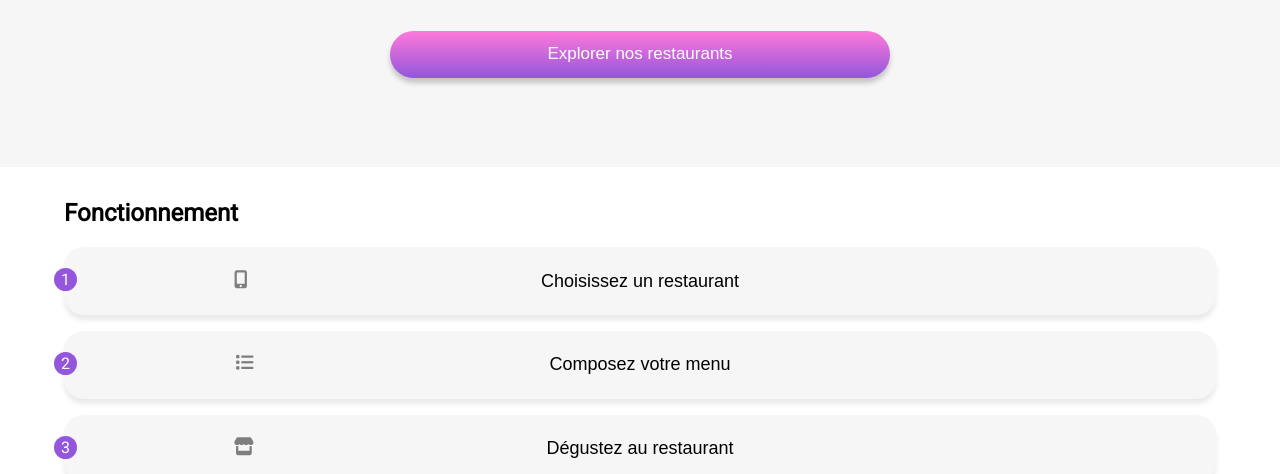
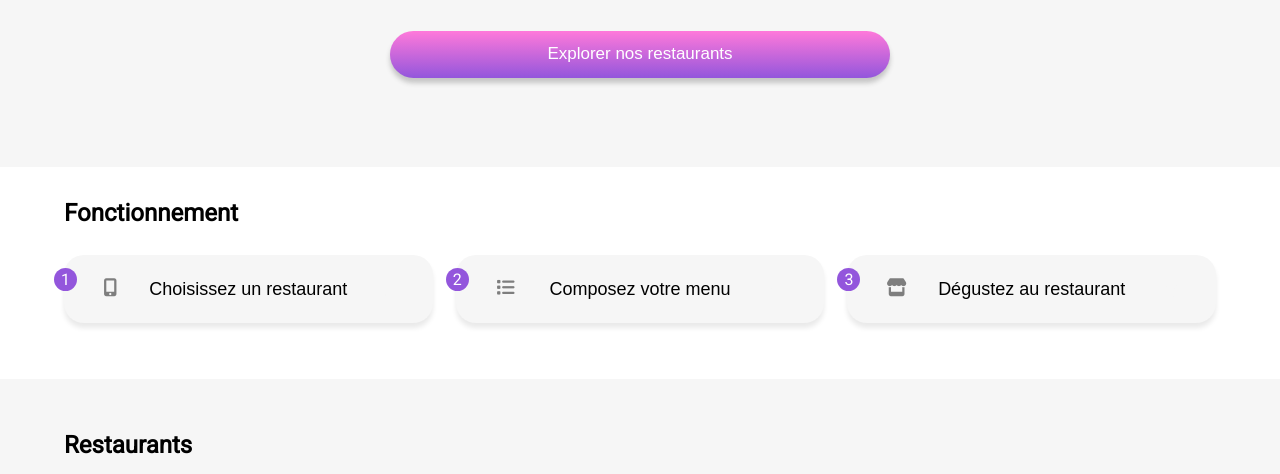
Before and after one commit to Grimmjowjag/TRISTANDAVID_3_02022021, a website: page index.html in a window 1280 px wide. Shown: the part 256-730 px from the top of the page. Drawn offline with Linux system fonts and the light colour scheme; a web font is replaced by a local one.

Commit message:
Changements finaux index, header, footer

```diff
--- a/sass/layout/_footer.scss
+++ b/sass/layout/_footer.scss
@@ -25,4 +25,11 @@ footer{
     .fa-hands-helping{
         padding-right: 8px;
     }
+    @include tablet{
+        ul{
+            display:flex;
+            justify-content: space-between;
+            padding-bottom: 1em;
+        }
+    }
 }
--- a/sass/layout/_header.scss
+++ b/sass/layout/_header.scss
@@ -57,5 +57,8 @@ header{
         width: 100%;
         height: 250px;
         object-fit: cover;
+        @include desktop{
+            height: 320px;
+        }
     }
 }
--- a/sass/pages/_index.scss
+++ b/sass/pages/_index.scss
@@ -4,6 +4,12 @@ section.menu{
         display: flex;
         flex-wrap: wrap;
         justify-content: space-between;
+        @include tablet{
+            justify-content: center;
+        }
+        @include desktop{
+            justify-content: space-between;
+        }
     }
     .stage{
         display: flex;
@@ -12,6 +18,15 @@ section.menu{
         position: relative;
         width: 100%;
         margin-bottom: 1em;
+        @include tablet{
+            width: 80%;
+            padding-top: 0.5em;
+            padding-bottom: 0.5em;
+        }
+        @include desktop{
+            width: 32%;
+
+        }
     }
 
     .btn__pick{
@@ -71,6 +86,12 @@ section.menu{
         border-radius: 25px;
         position: relative;
         @include box-shadow(#E5E5E5);
+        @include tablet{
+            width: 49%;
+        }
+        @include desktop{
+            width: 24%;
+        }
         &__img{
             border-radius: 25px 25px 0 0;
             object-fit: cover;
```
Also changed, not shown: css/style.css, 1 other file.
